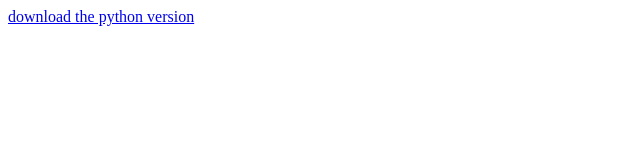
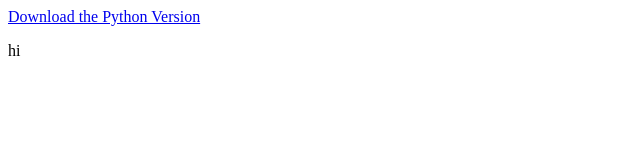
Before and after one commit to ranayavuz/thearabgame, a plain HTML site: page index.html in a window 1280 px wide. Shown: the full height of the page, 0-640 px from the left. Drawn offline with Linux system fonts and the light colour scheme.

Commit message:
Update index.html

```diff
--- a/index.html
+++ b/index.html
@@ -1,14 +1,25 @@
-<!doctype html>
-<html>
-  <a href="https://ranayavuz.github.io/thearabgame/game.py">
-    download the python version
+<!DOCTYPE html>
+<html lang="en">
+<head>
+  <meta charset="UTF-8">
+  <meta name="viewport" content="width=device-width, initial-scale=1.0">
+  <title>Download the Python Version</title>
+</head>
+<body>
+
+  <a href="https://ranayavuz.github.io/thearabgame/game.py" download>
+    Download the Python Version
   </a>
+
   <p id="output"></p>
+
   <script>
-    var output = document.getElementById("output").innerHTML
     function out(text) {
-      output = text
+      document.getElementById("output").innerHTML = text;
     }
-    out("hi")
+
+    out("hi"); // Call the function to update the paragraph
   </script>
+
+</body>
 </html>
```
